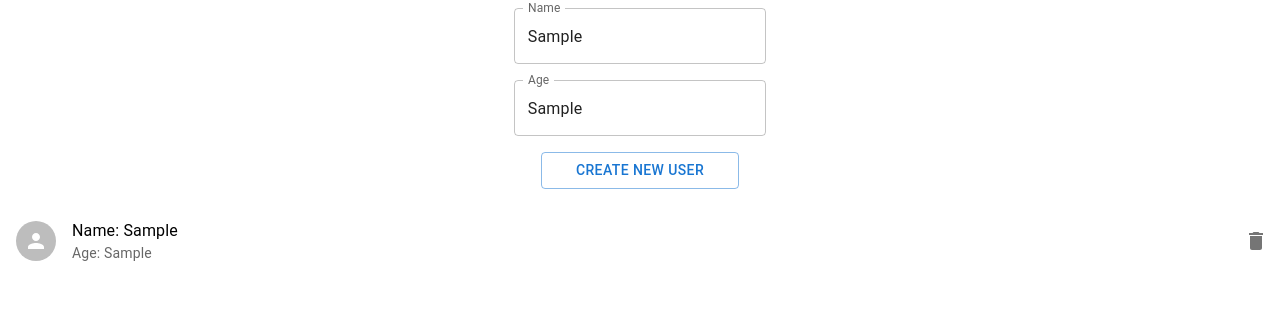
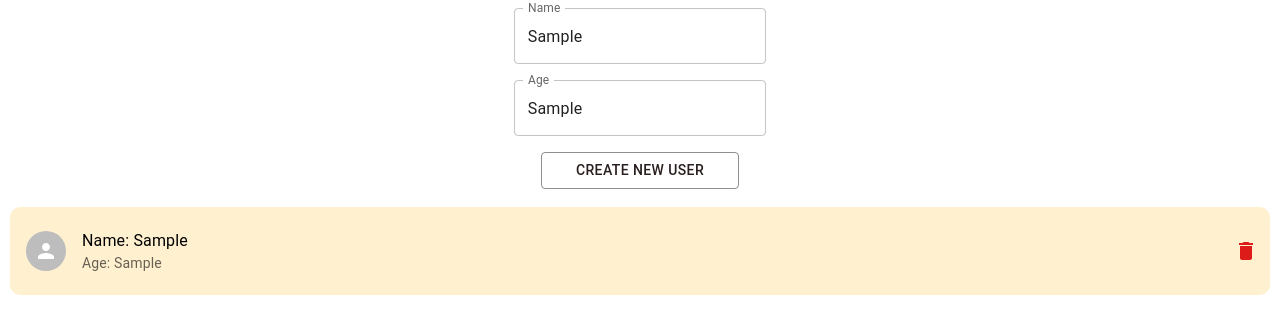
Before and after one commit to humberto1212/add-user, a React (Create React App) app: page / in a window 1280 px wide. Both pictures are taken after typing "Sample", "Sample" into the empty fields and a click on the button "CREATE NEW USER". Shown: the top 334 px of the page. Built offline with nearby package versions, Linux system fonts and the light colour scheme.

Commit message:
create  Mui theme

```diff
--- a/src/App.js
+++ b/src/App.js
@@ -2,6 +2,8 @@ import './App.css';
 import React , {useState} from 'react'
 import UserList from './components/user/UserList'
 import UserForm from './components/form/UserForm'
+import {theme} from './theme/theme'
+import {ThemeProvider} from '@mui/material/styles';
 
 
 function App() {
@@ -14,24 +16,24 @@ function App() {
   }
 
   const handleDelete = (id) => {
-    const newList = usersList.filter((user) => {return user.id != id})
+    const newList = usersList.filter((user) => {return user.id !== id})
     setUsersList(newList)
   }
 
   console.log("users list",usersList)
 
   return (
+    <ThemeProvider theme={theme}>
       <div >
-
         <UserForm
           onAddUser={addUser}
         />
-
         <UserList
           onUsersList={usersList}
           onHandleDelete={handleDelete}
         />
       </div>
+    </ThemeProvider>
   );
 }
 
--- a/src/components/user/User.js
+++ b/src/components/user/User.js
@@ -13,11 +13,11 @@ export default function User(props) {
 
   return (
     <>
-            <List>
+            <List style={{backgroundColor:'#FFF1D0', margin: 10, borderRadius: 10}}>
                 <ListItem
                   secondaryAction={
                     <IconButton onClick={() => props.onHandleDelete(props.onId)} edge="end" aria-label="delete">
-                      <DeleteIcon />
+                      <DeleteIcon color='secundary'/>
                     </IconButton>
                   }
                 >
--- /dev/null
+++ b/src/theme/theme.js
@@ -0,0 +1,13 @@
+import { createTheme } from '@mui/material/styles'
+
+export const theme = createTheme({
+palette: {
+    primary:{
+        main: '#291F1E'
+    },
+    secundary:{
+        main: '#DD1C1A'
+    }
+
+    }
+})
```
Also changed, not shown: src/components/form/UserForm.js (+6 -1 lines). Lines whose indentation alone changed are shown as unchanged.
